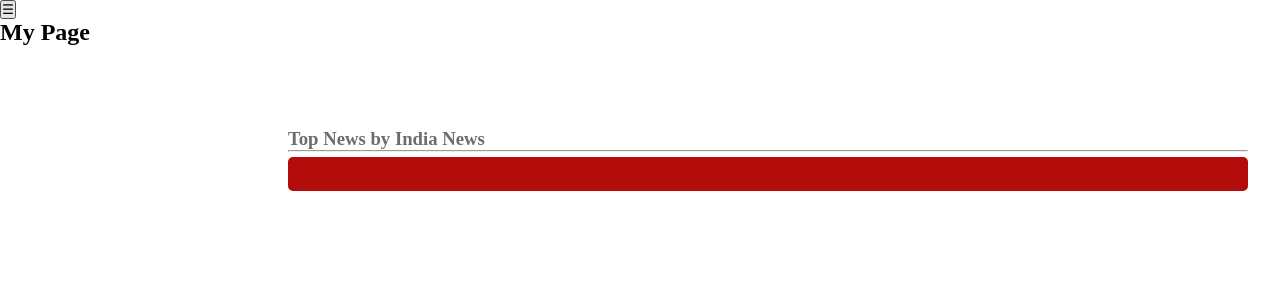
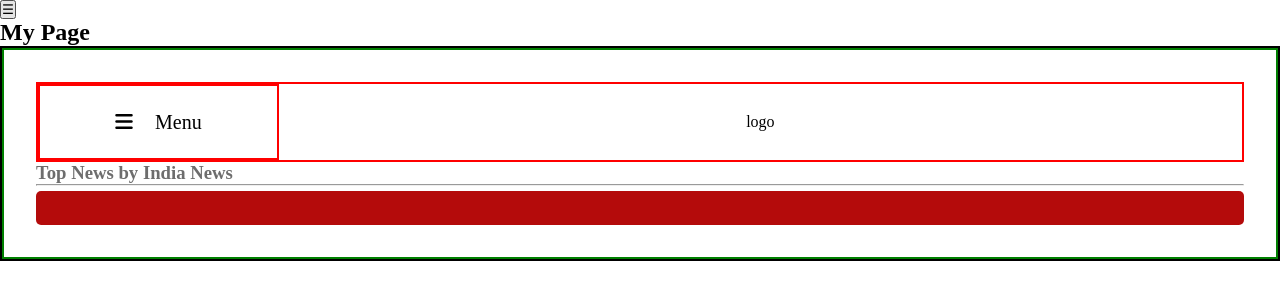
Before and after one commit to cpbehera/news_app, a plain HTML site: page index.html in a window 1280 px wide. Drawn offline with Linux system fonts and the light colour scheme; no server answers.

Commit message:
changed api

```diff
--- a/index.html
+++ b/index.html
@@ -6,13 +6,14 @@
   <meta name="viewport" content="width=device-width, initial-scale=1" />
   <title>News App</title>
   <link rel="stylesheet" href="style.css" />
+  <script src="https://kit.fontawesome.com/08c259bb2c.js" crossorigin="anonymous"></script>
 </head>
 
 <body>
 
-  <div class="mainContent">
+  <!-- Sidebar -->
+
   <nav class="navbar">
-      <!-- Sidebar -->
     <div class="sidebar" style="display:none" id="mySidebar">
       <button onclick="w3_close()" class="w3-bar-item w3-large">Close &times;</button>
       <ul>
@@ -30,7 +31,15 @@
     </div>
   </nav>
 
+  <div class="mainContent">
     <div class="newscontainer">
+      <div class="header">
+        <div class="menu">
+          <span><i class="fa-solid fa-bars"></i></span>
+          <span>Menu</span>
+        </div>
+        <div class="logo">logo</div>
+      </div>
       <h3>Top News <span class="badge bg-secondary">by India News</span></h3>
       <hr />
       <div class="breakingNews">
--- a/script.js
+++ b/script.js
@@ -17,23 +17,24 @@ function w3_open() {
 
 
 
-const data = fetch('http://api.mediastack.com/v1/news?access_key=c0784f8cc1668a76b2196276a83fc0b6');
+// const data = fetch('https://newsapi.org/v2/top-headlines?country=in&apiKey=2fa0563fa1a4419da31dd04077630319');
 data.then((res) => {
     console.log(res);
     res.json().then((response) => {
-        console.log(response);
-        let article = response.data;
+        console.log(response.articles);
+        let article = response.articles;
         article.map((e)=>{
             breaking.innerHTML += `<a>Today's Breaking:-${e.title}, </a>`
             let newsHtml = "";
             let news = `
                 <div class="accordion-item">
                     <div class="imgDiv">
-                        <img src="${e.image}" alt="" />
+                        <img src="${e.urlToImage}" alt="" />
                     </div>
                     <div class="newsBody">
                         <h3 class="accordion-header" id="headingOne">${e.title}</h3>
-                        <h6 class="author">Published_at ${e.published_at}</h6>
+                        <h6 class="author">Published_at ${e.publishedAt
+                        }</h6>
                         <div class="accordion-body">
                             <p>${e.description}</p>
                         </div>
--- a/style.css
+++ b/style.css
@@ -30,6 +30,32 @@ a {
 
 .mainContent {
     display: flex;
+    justify-content: center;
+    border: 2px solid black;
+}
+.newscontainer {
+    width: 100%;
+    padding: 2rem;
+    border: 2px solid green;
+}
+.header{
+    border: 2px solid red;
+    width: 100%;
+    height: 10vh;
+    display: flex;
+    align-items: center;
+}
+.header .menu{
+    border: 2px solid red;
+    height: 100%;
+    width: 20%;
+    display: flex;
+    justify-content: center;
+    align-items: center;
+}
+.header .menu span{
+    margin: .7rem;
+    font-size: 20px;
 }
 
 .navbar {
@@ -46,12 +72,7 @@ a {
     justify-content: space-between;
 }
 
-.newscontainer {
-    width: 80%;
-    margin-top: 6rem;
-    padding: 2rem;
 
-}
 
 .breakingNews{
     background-color: rgb(180, 11, 11);
```
Lines whose indentation alone changed are shown as unchanged.
